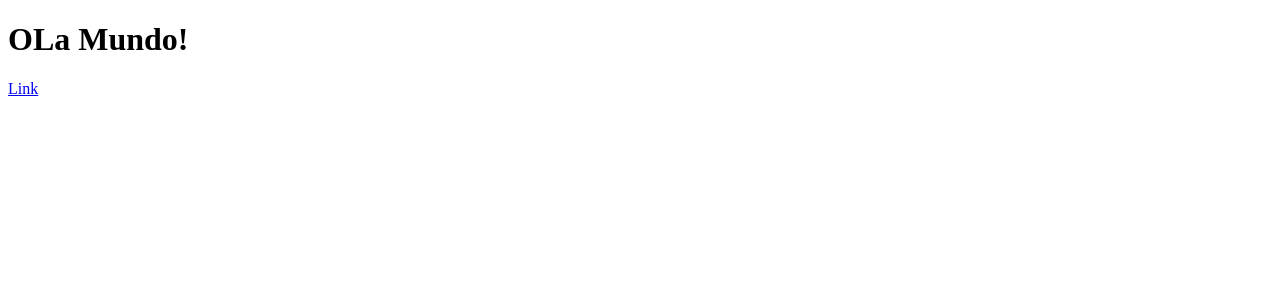
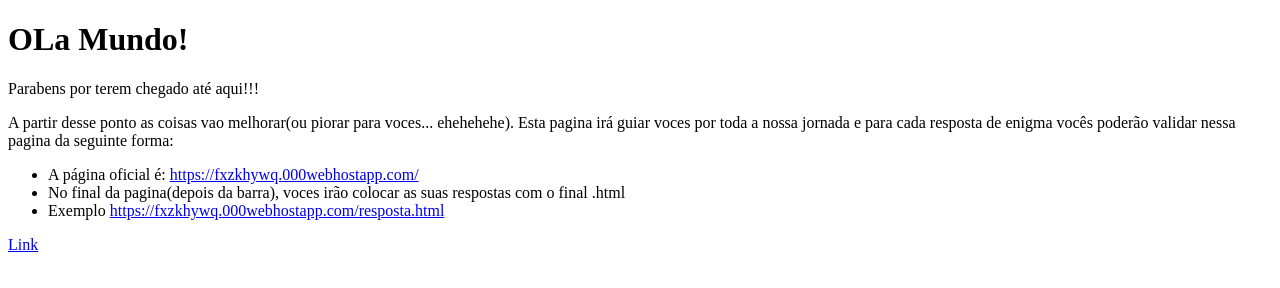
Before and after one commit to poraodonando/CrazyGame, a plain HTML site: page index.html in a window 1280 px wide. Drawn offline with Linux system fonts and the light colour scheme.

Commit message:
Update index.html

```diff
--- a/index.html
+++ b/index.html
@@ -8,6 +8,15 @@
 </head>
 <body>
     <h1>OLa Mundo!</h1>
+    <P>Parabens por terem chegado até aqui!!!</P>
+    <p>A partir desse ponto as coisas vao melhorar(ou piorar para voces... ehehehehe).
+        Esta pagina irá guiar voces por toda a nossa jornada e para cada resposta de enigma vocês poderão validar nessa pagina da seguinte forma:
+        <ul>
+            <li>A página oficial é: <a href="https://fxzkhywq.000webhostapp.com/">https://fxzkhywq.000webhostapp.com/<a></li>
+                <li>No final da pagina(depois da barra), voces irão colocar as suas respostas com o final .html</li>
+                <li>Exemplo <a href="resposta.html">https://fxzkhywq.000webhostapp.com/resposta.html</a></li>
+        </ul>
+    </p>
     <a href="1.html">Link</a>
 </body>
 </html>
```
